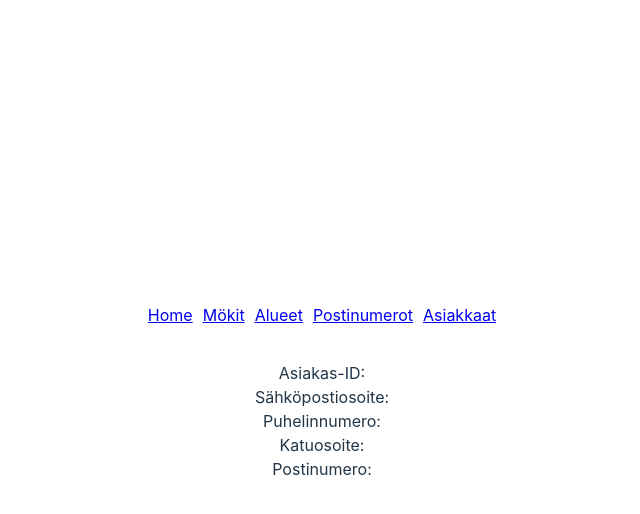
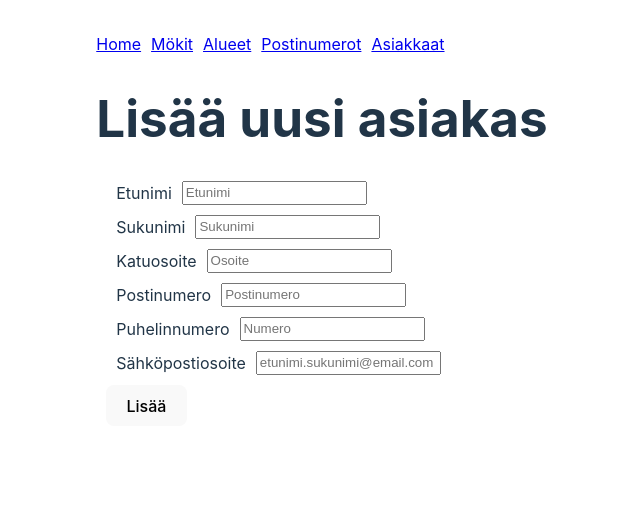
Before and after one commit to heikamal/mokinvaraus, a Vue app in the folder app/: page /#/customers/new in a window 1280 px wide. Shown: the top 514 px of the page, without its empty margins (318-958 px from the left). Built offline with nearby package versions, Linux system fonts and the light colour scheme; no server answers.

Commit message:
add new customer

```diff
--- /dev/null
+++ b/app/src/components/customer/AsiakasForm.vue
@@ -0,0 +1,59 @@
+<script>
+const url = import.meta.env.VITE_API_URL.concat("/customers");
+export default {
+  data() {
+    return {
+      form: {
+      email: '',
+      firstName: '',
+      lastName: '',
+      phoneNumber: '',
+      postalCode: '',
+      streetAddress: '',
+      },
+    }
+  },
+  methods: {
+    sendForm(event) {
+      if (event) {
+        event.preventDefault()
+      }
+      this.axios.post(url, this.form).then((response) => {
+        //console.log(response.data)
+        this.$router.push("/customers/".concat(response.data.customerId))
+      })
+    }
+  }
+}
+</script>
+
+<template>
+  <h1>Lisää uusi asiakas</h1>
+  <section class="form">
+    <div class="control">
+      <label class="label">Etunimi</label>
+      <input v-model="form.firstName" class="input" type="text" placeholder="Etunimi">
+    </div>
+    <div class="control">
+      <label class="label">Sukunimi</label>
+      <input v-model="form.lastName" class="input" type="text" placeholder="Sukunimi">
+    </div>
+    <div class="control">
+      <label class="label">Katuosoite</label>
+      <input v-model="form.streetAddress" class="input" type="text" placeholder="Osoite">
+    </div>
+    <div class="control">
+      <label class="label">Postinumero</label>
+      <input v-model="form.postalCode" class="input" type="text" placeholder="Postinumero">
+    </div>
+    <div class="control">
+      <label class="label">Puhelinnumero</label>
+      <input v-model="form.phoneNumber" class="input" type="text" placeholder="Numero">
+    </div>
+    <div class="control">
+      <label class="label">Sähköpostiosoite</label>
+      <input v-model="form.email" class="input" type="text" placeholder="etunimi.sukunimi@email.com">
+    </div>
+    <button @click="(event) => sendForm(event)">Lisää</button>
+  </section>
+</template>
--- a/app/src/components/customer/Asiakkaat.vue
+++ b/app/src/components/customer/Asiakkaat.vue
@@ -21,9 +21,9 @@ export default {
 </script>
 
 <template>
-  <h1>Tietokannassa olevat mökit:</h1>
+  <h1>Tietokannassa olevat asiakkaat:</h1>
   <div v-for="item in listItems" :key="item.customerId">
-    <router-link :to="'/customers/'.concat(item.customerId)">{{ item.firstName }}  {{ item.lastName }}</router-link>
+    <router-link :to="'/customers/'.concat(item.customerId)">{{ item.customerId }} : {{ item.firstName }}  {{ item.lastName }}</router-link>
   </div>
-  <router-link to="">Lisää uusi</router-link>
+  <router-link to="/customers/new">Lisää uusi</router-link>
 </template>
--- a/app/src/main.js
+++ b/app/src/main.js
@@ -14,6 +14,7 @@ import Postit from './components/postal/Postit.vue'
 import PostiForm from './components/postal/PostiForm.vue'
 import Asiakkaat from './components/customer/Asiakkaat.vue'
 import Asiakas from './components/customer/Asiakas.vue'
+import AsiakasForm from './components/customer/AsiakasForm.vue'
 
 const routes = [
   { path: '/', component: Home },
@@ -25,7 +26,8 @@ const routes = [
   { path: '/postal', component: Postit },
   { path: '/postal/new', component: PostiForm },
   { path: '/customers', component: Asiakkaat },
-  { path: '/customers/:id', component: Asiakas }
+  { path: '/customers/:id', component: Asiakas },
+  { path: '/customers/new', component: AsiakasForm },
 ]
 
 const router = createRouter({
--- a/app/src/style.css
+++ b/app/src/style.css
@@ -75,7 +75,7 @@ button:focus-visible {
   max-width: 1280px;
   margin: 0 auto;
   padding: 2rem;
-  text-align: center;
+  text-align: start;
 }
 
 @media (prefers-color-scheme: light) {
```
